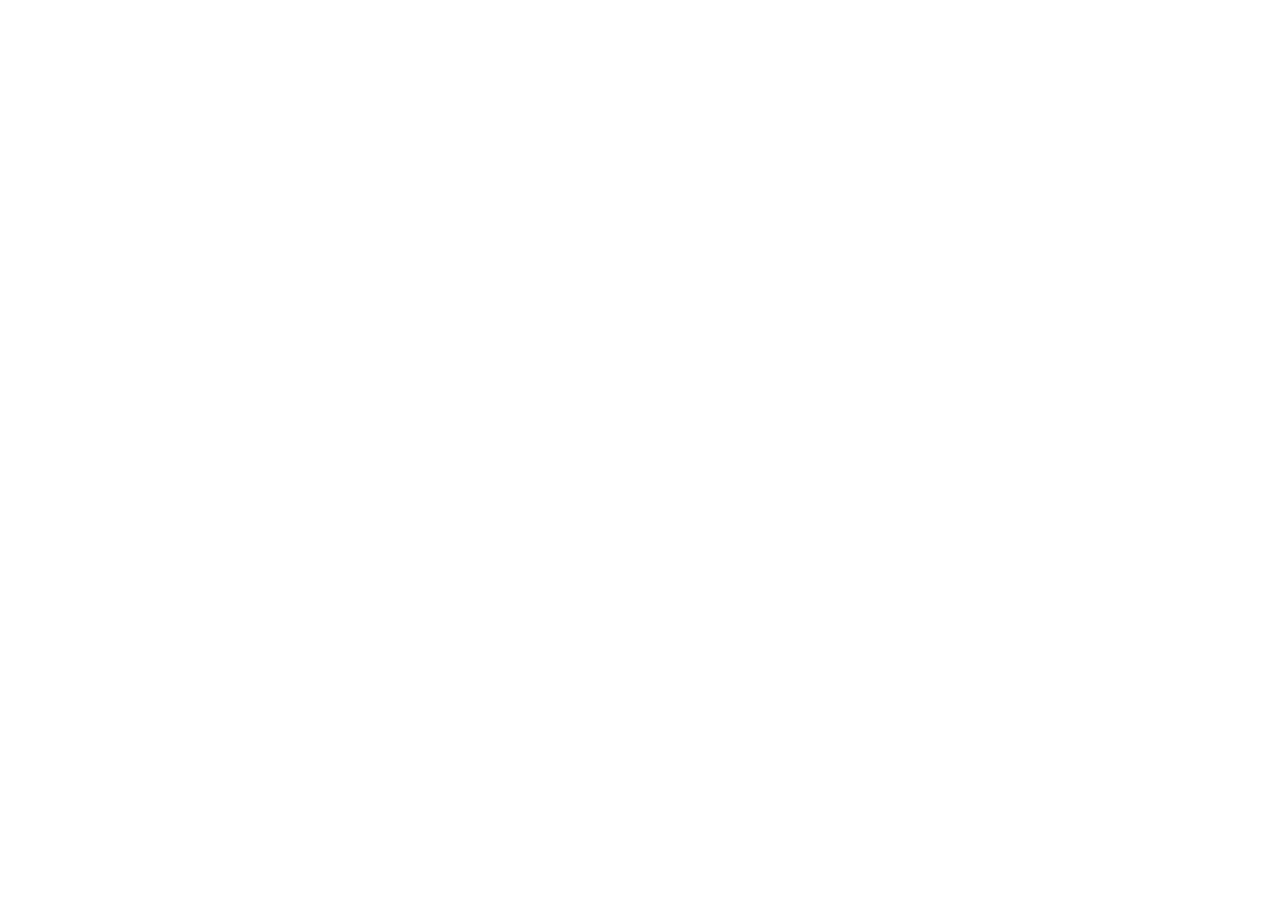
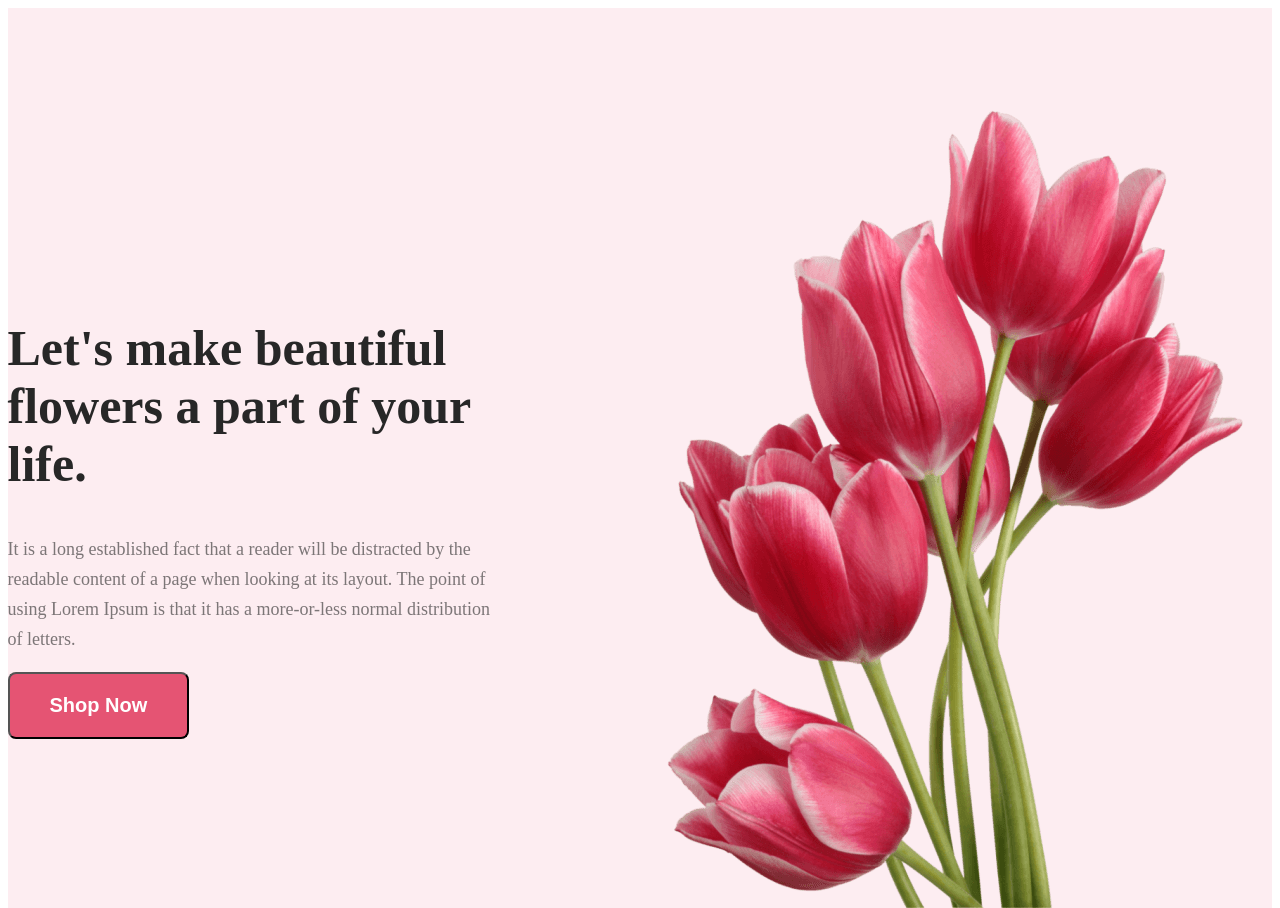
Before and after one commit to mehediprogrammar/figma-project-1, a plain HTML site: page index.html in a window 1280 px wide. Shown: the top 908 px of the page. Before the commit the page ends 800 px from the top, so only its background shows below. Drawn offline with Linux system fonts and the light colour scheme.

Commit message:
added box-1

```diff
--- a/index.html
+++ b/index.html
@@ -4,10 +4,19 @@
     <meta charset="UTF-8">
     <meta name="viewport" content="width=device-width, initial-scale=1.0">
     <title>website-project</title>
+    <link rel="stylesheet" href="style/blog.css">
 </head>
 <body>
-    <header>
+    <header class="box-1" >
+           <section class="content">
+               <div class="later">
+                  <h2 class="head-all">Let's make beautiful flowers a part of your life.</h2>
+                  <p class="para-all">It is a long established fact that a reader will be distracted by the readable content of a page when looking at its layout. The point of using Lorem Ipsum is that it has a more-or-less normal distribution of letters.</p>
+                  <button class="btn-all" >Shop Now</button>
+               </div>
+               <img src="Flower Asset/pngwing 10.png" alt="">
 
+           </section>
     </header>
     <main>
 
--- /dev/null
+++ b/style/blog.css
@@ -0,0 +1,46 @@
+*body{
+    margin: 0;
+    padding: 0;
+    font-family: sans-serif;
+}
+.head-all{
+    color: #272727;
+    font-size: 50px;
+    font-weight: 800;
+   width: 500px;
+
+}
+.para-all{
+    color: rgba(39, 39, 39, 0.60);
+    font-size: 18px;
+    font-weight: 400;
+    line-height: 30px;
+}
+.btn-all{
+    color: #FFF;
+    font-size: 20px;
+    font-weight: 700;
+    border-radius: 8px;
+    background: #E55473;
+    padding: 20px 40px;
+    gap: 10px;
+}
+/* this is a header style */
+.box-1{
+    background: rgba(229, 84, 115, 0.10);
+     padding: 100px 200px;
+
+}
+.content{
+    display: flex;
+    justify-content: center;
+    align-items: center;
+    gap: 130px;
+    margin-bottom:0px;
+}
+img{
+    width: 650px;
+      height: 800px;
+
+
+}
```
